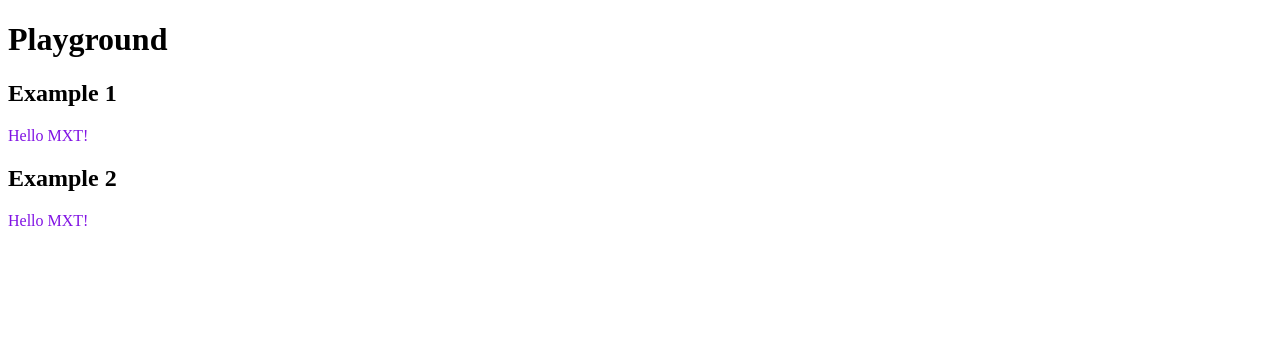
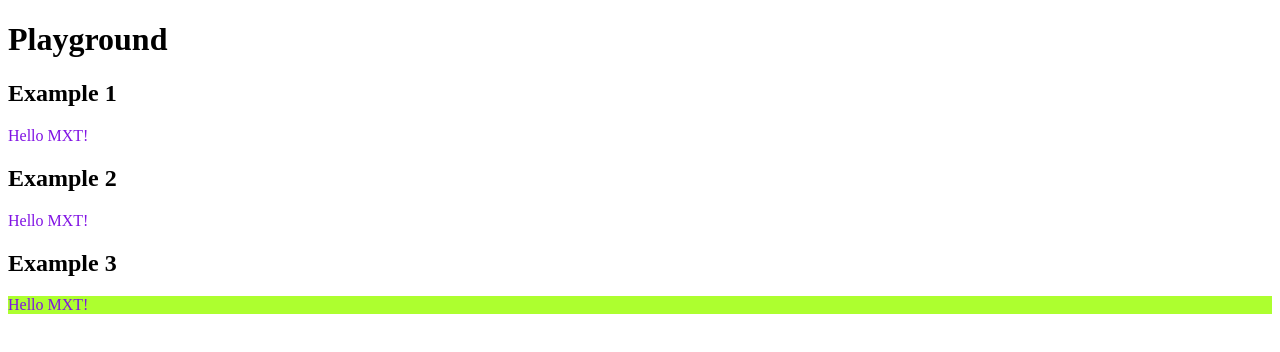
Before and after one commit to ttrider/mxt, a website with bundled scripts: page playground/public/index.html in a window 1280 px wide. Built offline with nearby package versions, Linux system fonts and the light colour scheme.

Commit message:
example #3 - styles

```diff
--- a/playground/public/index.html
+++ b/playground/public/index.html
@@ -8,6 +8,7 @@
     <meta name='viewport' content='width=device-width, initial-scale=1'>
 
     <script defer src="bundle.js"></script>
+    </style>
 </head>
 
 <body>
@@ -19,6 +20,9 @@
     <h2> Example 2 </h2>
     <div id="ex02"></div>
 
+    <h2> Example 3 </h2>
+    <div id="ex03"></div>
+
 </body>
 
 </html>
--- a/playground/src/main.ts
+++ b/playground/src/main.ts
@@ -2,6 +2,7 @@ import { observable, computed } from "mobx"
 
 import {init as ex01_init} from "./templates/ex01";
 import {init as ex02_init} from "./templates/ex02";
+import {init as ex03_init} from "./templates/ex03";
 
 class TestData {
     @observable r = 128;
@@ -40,4 +41,10 @@ if (document) {
     if (root_ex02){
         root_ex02.appendChild(ex02_init(data));
     }
+
+    // example 03
+    const root_ex03 = document.getElementById("ex03");
+    if (root_ex03){
+        root_ex03.appendChild(ex03_init(data));
+    }
 }
--- /dev/null
+++ b/playground/src/templates/ex03.ts
@@ -0,0 +1,41 @@
+import { autorun } from "mobx";
+
+const template = `<div id="t01id01">Hello MXT!</div>`;
+
+// initialize
+const te = document.createElement("template");
+te.innerHTML = template;
+
+const ts001 = document.createElement("style");
+ts001.innerHTML = `.ts001 div {background: greenyellow;cursor: pointer;box-sizing: content-box;}
+    .ts001 div:hover{border: dashed salmon 1px;}`;
+document.head.appendChild(ts001);
+
+export function init(data: any) {
+
+    const el = document.importNode(te, true);
+
+    const d01 = el.content.getElementById("t01id01");
+    if (!d01) throw new Error("missing element");
+    d01.removeAttribute("id");
+
+
+    // set or update style
+    autorun(() => {
+        d01.setAttribute("style", `color: ${data.color}`);
+    });
+
+    // wiring in the click
+    d01.addEventListener("click", (ev) => {
+
+        data.colorClick();
+
+
+    });
+
+    const wrapper = document.createElement("style-context");
+    wrapper.setAttribute("class", "ts001");
+    wrapper.appendChild(el.content);
+
+    return wrapper;
+}
```
Also changed, not shown: playground/src/templates/ex03.html (added, +18 -0 lines).
